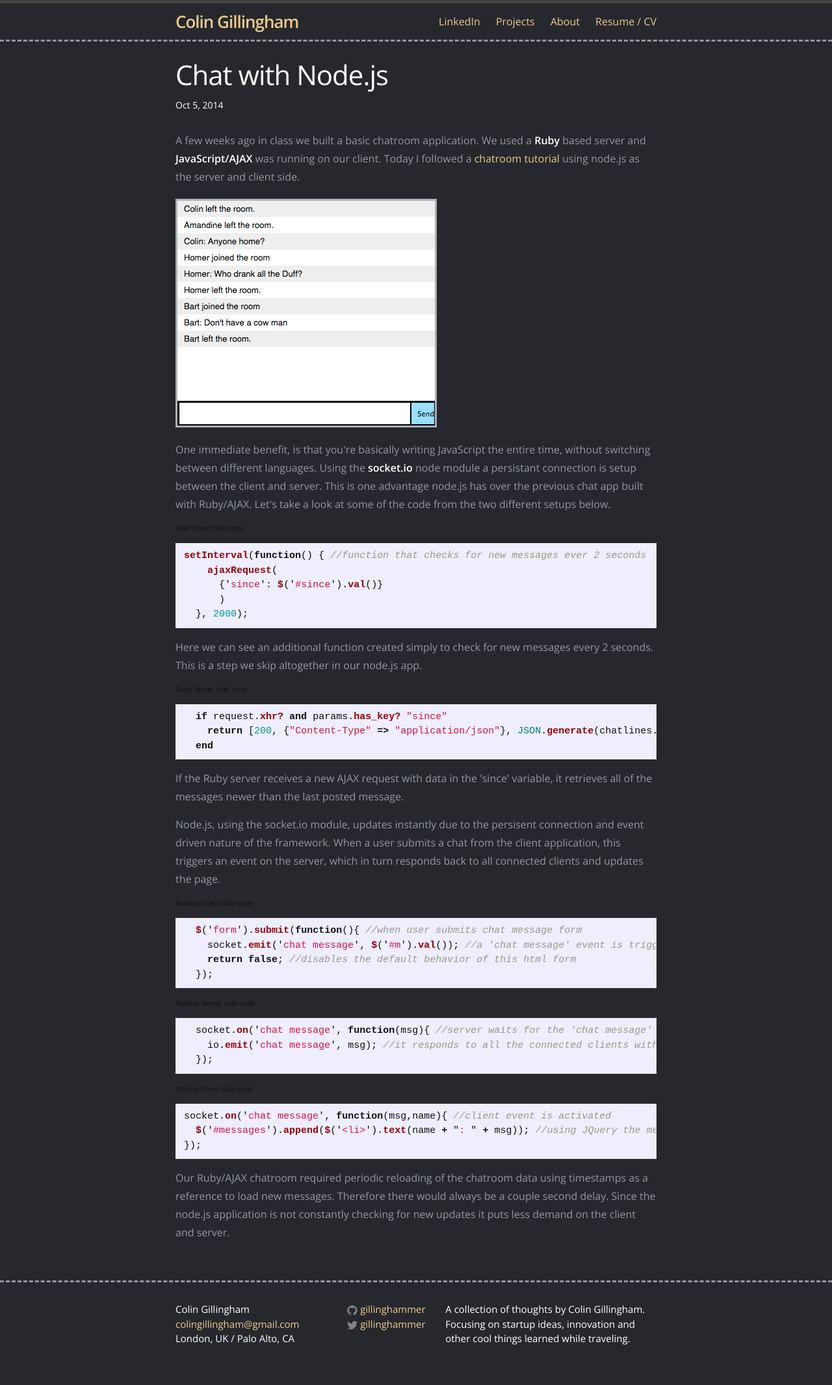
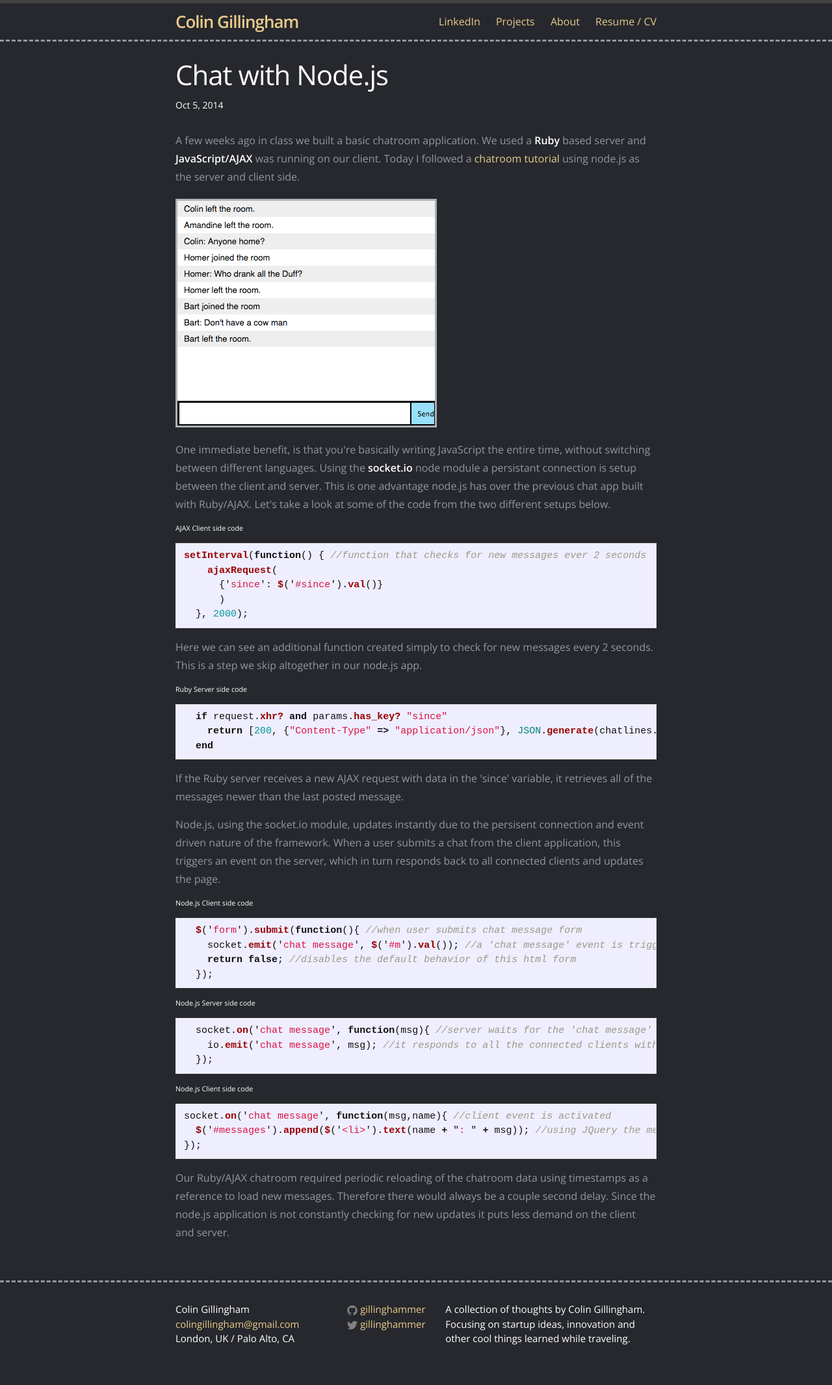
Before and after one commit to Gillinghammer/gillinghammer.github.io, a Jekyll site: the page built from _posts/2014-10-05-Chat-App-On-Node.html, in a window 1280 px wide. Shown: the whole page at 65% size. Built offline with Jekyll 4.4.1, drawn with Linux system fonts in a browser that asks for light colours.

Commit message:
updated h6 styling

```diff
--- a/css/style.scss
+++ b/css/style.scss
@@ -152,6 +152,9 @@ body {
           h3 {
             color: $primary-color;
           }
+          h6 {
+            color: $primary-color;
+          }
           p {
             color: $secondary-color;
             line-height: 1.75em;
```
